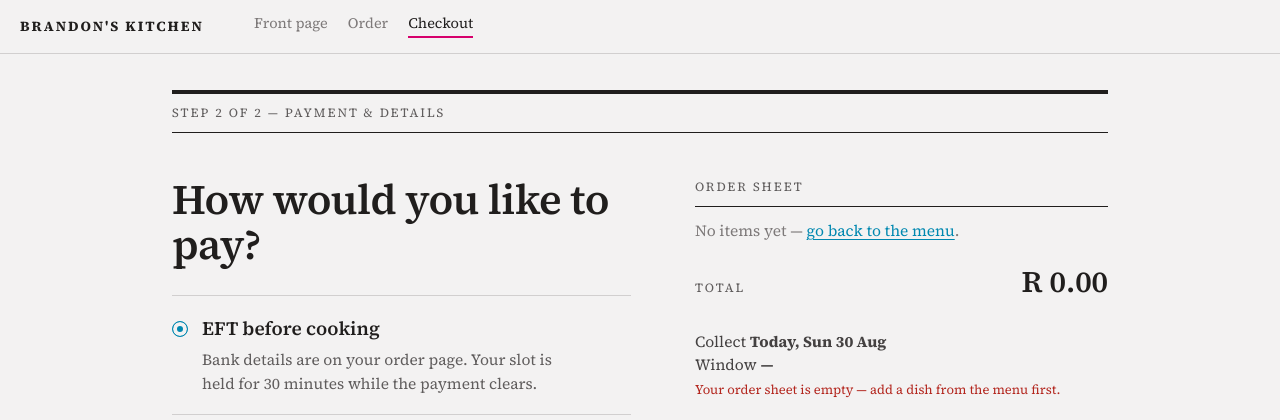
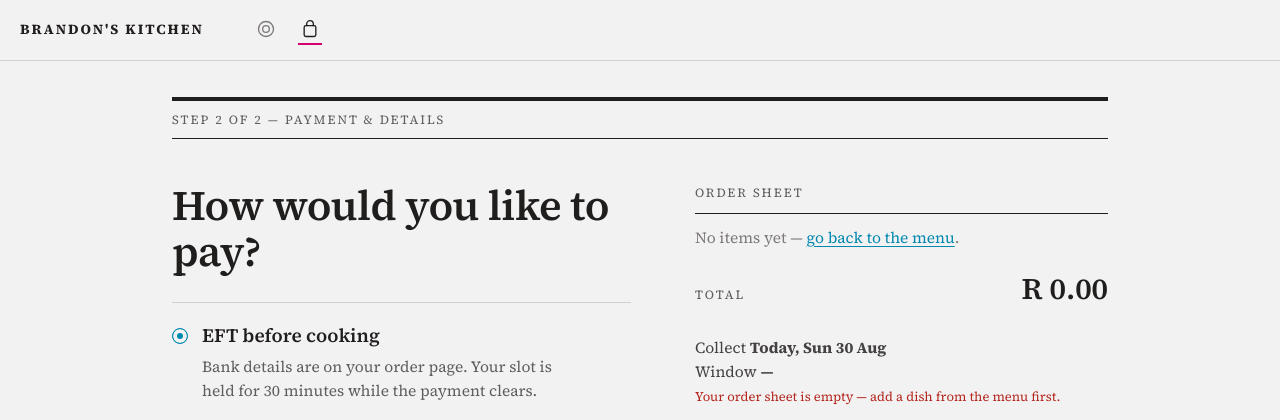
Before and after one commit to alboogycOdR/curry-orders, a Django app: page /checkout/ in a window 1280 px wide. Shown: the top 420 px of the page. Run offline with Django 5.2, Linux system fonts and the light colour scheme; data comes from the database, SQL or seed files in the repository; data that the repository does not hold is empty; parts of the project's set-up code (start-up, migrations or seed data) failed here and were passed over.

Commit message:
Drop redundant "Front page" nav link; Order/Checkout become icons
User feedback: "Brandon's Kitchen" (wordmark) and "Front page" navigated
to the exact same place -- one destination behind two links. Removed
the redundant one.

Polish pass on the same request: Order and Checkout are icon links now
instead of words -- a plate (concentric circles) for Order, a shopping
bag (rounded rect + handle) for Checkout, hand-drawn inline SVG rather
than an icon library (nothing in this project loads from an external
CDN -- CSP's script-src is 'self' only -- and there's no exact icon
asset in the design handoff to match: readme.md names Phosphor's
duotone set as the intended style but the actual shipped mockup never
uses it, its own header is text-only). title/aria-label carry the
accessible name an icon-only link needs.

Checkout's icon also carries a badge now, shown only once the cart is
non-empty (same hidden-until-non-empty pattern as #cart-summary,
fixed earlier this session) -- cart.js's refreshHeader() drives both
from the same totals() call, and also keeps the link's own aria-label
current ("Checkout, 2 items") so a screen reader user gets the count
too, not just a visual badge.

2 new tests. Full suite: 433 passed (431 + 2), 0 failures.

Co-Authored-By: Claude Fable 5 <noreply@anthropic.com>
Claude-Session: https://claude.ai/code/session_01JyYd11YusHk7SmnZYFg22A

```diff
--- a/src/templates/base.html
+++ b/src/templates/base.html
@@ -74,6 +74,32 @@
     .site-header .site-nav a[aria-current="page"] {
       color: var(--color-text);
       border-bottom-color: var(--color-accent-2);
+    }
+    .site-header .nav-icon-link {
+      position: relative;
+      display: flex;
+      align-items: center;
+      justify-content: center;
+      padding: 4px 2px 6px;
+    }
+    .site-header .nav-icon-link:hover {
+      color: var(--color-text);
+    }
+    .nav-badge {
+      position: absolute;
+      top: -2px;
+      right: -8px;
+      min-width: 15px;
+      height: 15px;
+      padding: 0 3px;
+      border-radius: 999px;
+      background: var(--color-accent-2);
+      color: var(--color-bg);
+      font-size: 10px;
+      font-weight: 700;
+      line-height: 15px;
+      text-align: center;
+      font-variant-numeric: tabular-nums;
     }
     .staff-menu {
       position: relative;
@@ -187,6 +213,21 @@ empty-cart copy from the README) and then kept live by cart.js reading its
 localStorage cart on every page load — see that file's header for why the
 cart lives there and not in a session yet.
 
+No "Front page" nav item any more — it went to the exact same place as
+the wordmark just to its left, one destination behind two links.
+Flagged directly by the user. Order/Checkout are icons now, not words
+(same user request, polish pass): a plate for Order, a bag for
+Checkout, hand-drawn inline SVG rather than pulling in an icon library
+— nothing in this project loads from an external CDN (CSP's script-src
+is 'self' only, config/security_headers.py), and there was no exact
+icon asset in the design handoff to match (readme.md names Phosphor's
+duotone set as the intended style but never actually ships it — the
+real mockup's own header is text-only). `title`/`aria-label` on each
+link carry the accessible name an icon-only link needs. The Checkout
+icon's badge (#nav-cart-badge) mirrors #cart-summary's own hidden-until-
+non-empty pattern — cart.js's refreshHeader() drives both from the same
+totals() call.
+
 Staff links collapse into one "Staff" dropdown, not a flat row: with
 seven boards (soon nine, counting Menu editor and New assisted order)
 a horizontal list either wraps badly or runs off-screen on a phone —
@@ -221,9 +262,23 @@ screen readers.
   <a href="{% url 'public:home' %}" class="wordmark">Brandon's Kitchen</a>
 
   <nav class="site-nav" aria-label="Primary">
-    <a href="{% url 'public:home' %}" {% if request.resolver_match.url_name == 'home' %}aria-current="page"{% endif %}>Front page</a>
-    <a href="{% url 'public:order' %}" {% if request.resolver_match.url_name == 'order' %}aria-current="page"{% endif %}>Order</a>
-    <a href="{% url 'public:checkout' %}" {% if request.resolver_match.url_name == 'checkout' %}aria-current="page"{% endif %}>Checkout</a>
+    <a href="{% url 'public:order' %}" class="nav-icon-link" title="Order"
+       aria-label="Order" {% if request.resolver_match.url_name == 'order' %}aria-current="page"{% endif %}>
+      <svg viewBox="0 0 24 24" width="20" height="20" fill="none" stroke="currentColor"
+           stroke-width="1.6" aria-hidden="true">
+        <circle cx="12" cy="12" r="9"></circle>
+        <circle cx="12" cy="12" r="4"></circle>
+      </svg>
+    </a>
+    <a href="{% url 'public:checkout' %}" class="nav-icon-link" id="nav-checkout-link" title="Checkout"
+       aria-label="Checkout" {% if request.resolver_match.url_name == 'checkout' %}aria-current="page"{% endif %}>
+      <svg viewBox="0 0 24 24" width="20" height="20" fill="none" stroke="currentColor"
+           stroke-width="1.6" stroke-linecap="round" stroke-linejoin="round" aria-hidden="true">
+        <rect x="5" y="8" width="14" height="13" rx="2"></rect>
+        <path d="M8 8V6a4 4 0 0 1 8 0v2"></path>
+      </svg>
+      <span class="nav-badge" id="nav-cart-badge" hidden>0</span>
+    </a>
   </nav>
 
   {% if request.staff_user %}
```
Also changed, not shown: src/static/js/cart.js (+37 -8 lines), tests/integration/test_security_headers.py (+16 -0 lines).
